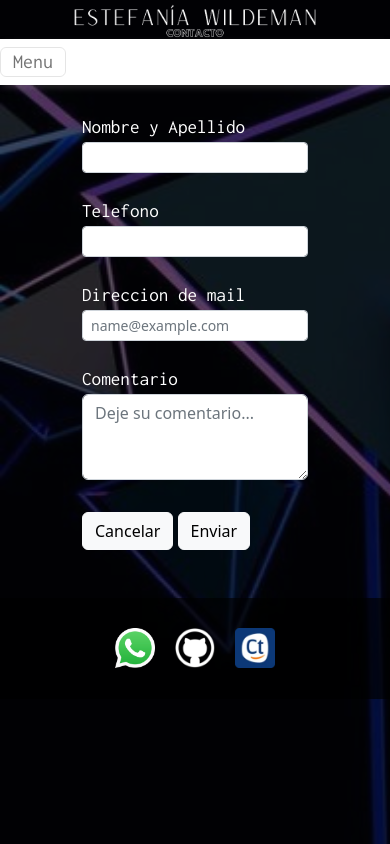
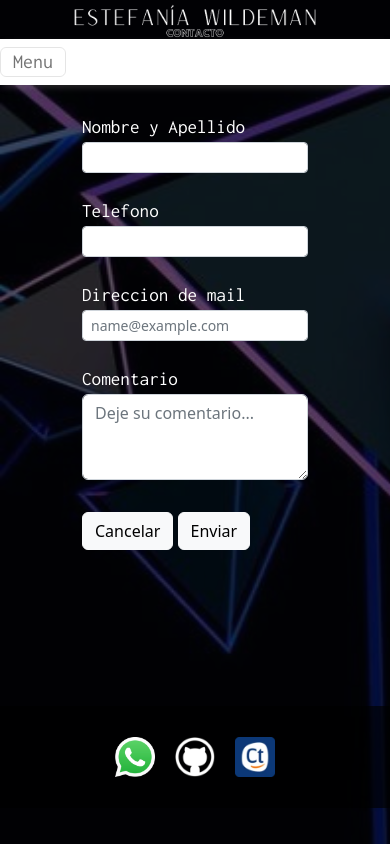
Before and after one commit to EstefiWildeman/PF-Wildeman, a website: page pages/contacto.html in a window 390 px wide. Drawn offline with nearby package versions, Linux system fonts and the light colour scheme.

```diff
--- a/pages/contacto.html
+++ b/pages/contacto.html
@@ -47,7 +47,7 @@
         </div>
     </header>
 
-    <main class=" contacto col d-flex flex-column align-items-center mt-5 pt-3">
+    <main class=" contacto col d-flex flex-column align-items-center mt-5 pt-3 h-75">
         <form name="contact" method="POST" data-netlify="true">
             <div class="mb-4 mt-4">
                 <label for="exampleFormControlInput1" class=" text-white">Nombre y Apellido</label>
```
